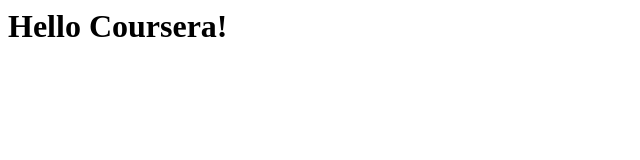
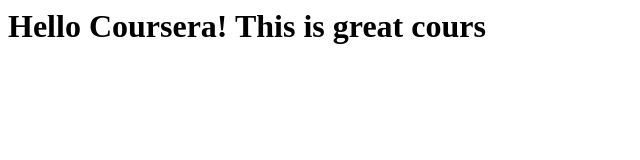
Before and after one commit to abdulrahmanats/coursera-test, a plain HTML site: page site/index.html in a window 1280 px wide. Shown: the whole page, without its empty margins (0-640 px from the left). Drawn offline with Linux system fonts and the light colour scheme.

Commit message:
change number two

```diff
--- a/site/index.html
+++ b/site/index.html
@@ -3,9 +3,9 @@
     <meta charset="UTF-8">
     <meta http-equiv="X-UA-Compatible" content="IE=edge">
     <meta name="viewport" content="width=device-width, initial-scale=1.0">
-    <title>Hello coursera! This is great cours</title>
+    <title>Hello coursera!</title>
 </head>
 <body>
-    <h1>Hello Coursera!</h1>
+    <h1>Hello Coursera! This is great cours</h1>
 </body>
 </html>
```
